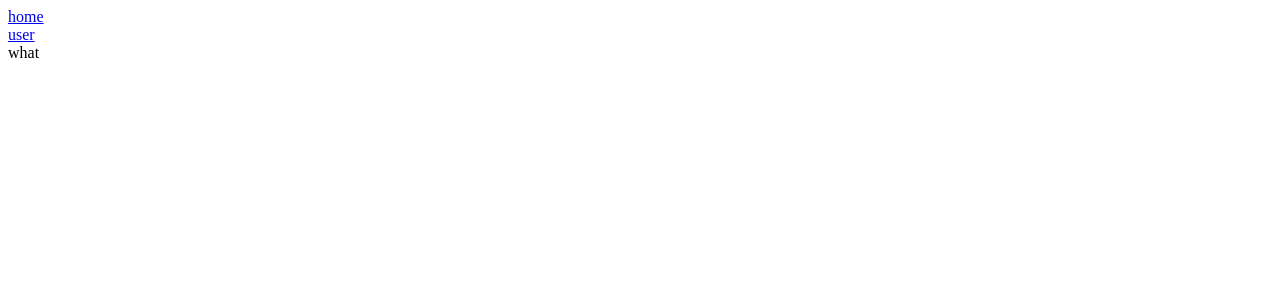
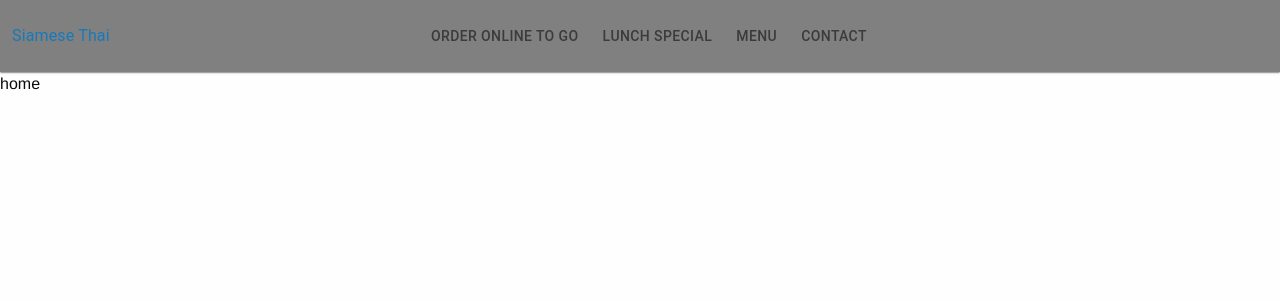
Before and after one commit to iambumblehead/siamese-thai, a React (Create React App) app: page / in a window 1280 px wide. Shown: the top 300 px of the page. Built offline with nearby package versions, Linux system fonts and the light colour scheme.

Commit message:
add first component, a nav

```diff
--- a/src/Thai.tsx
+++ b/src/Thai.tsx
@@ -2,17 +2,34 @@ import React from 'react';
 import { Route, Switch } from 'react-router-dom';
 
 import ThaiNavPrimary from './ThaiNavPrimary';
+
+import {
+  enumRouteHome,
+  enumRouteContact,
+  enumRouteLunch,
+  enumRouteMenu,
+  enumRouteOrder
+} from './enums';
 
 const Thai: React.FC = () => {
   return (
     <div>
       <ThaiNavPrimary />
       <Switch>
-        <Route path="/user">
-          <div>user</div>
+        <Route path={enumRouteHome} exact>
+          <div>home</div>
         </Route>
-        <Route path="/" exact>
-          <div>what</div>
+        <Route path={enumRouteContact}>
+          <div>contact</div>
+        </Route>
+        <Route path={enumRouteLunch}>
+          <div>lunch</div>
+        </Route>
+        <Route path={enumRouteMenu}>
+          <div>menu</div>
+        </Route>
+        <Route path={enumRouteOrder}>
+          <div>order</div>
         </Route>
       </Switch>
     </div>
--- /dev/null
+++ b/src/ThaiLinkLogo.tsx
@@ -0,0 +1,22 @@
+import React from 'react';
+import { Link } from 'react-router-dom';
+import { makeStyles } from '@material-ui/core/styles';
+import { Typography } from '@material-ui/core';
+
+const useStyles = makeStyles(() => ({
+  logo: {
+    whiteSpace: 'nowrap'
+  }
+}));
+
+const ThaiNavPrimary: React.FC = () => {
+  const classes = useStyles();
+
+  return (
+    <Link to="/">
+      <Typography className={classes.logo}>Siamese Thai</Typography>
+    </Link>
+  );
+};
+
+export default ThaiNavPrimary;
--- a/src/ThaiNavPrimary.tsx
+++ b/src/ThaiNavPrimary.tsx
@@ -1,19 +1,65 @@
-import React from 'react';
-import { Link } from 'react-router-dom';
-import { useTranslation } from 'react-i18next';
+import React, { useEffect } from 'react';
+import { useLocation } from 'react-router-dom';
+import { makeStyles } from '@material-ui/core/styles';
+import { Paper, Box, IconButton } from '@material-ui/core';
+import { Menu } from '@material-ui/icons';
+
+import ThaiNavPrimaryDrawer from './ThaiNavPrimaryDrawer';
+import ThaiNavPrimaryMenu from './ThaiNavPrimaryMenu';
+import ThaiLinkLogo from './ThaiLinkLogo';
+
+const useStyles = makeStyles((theme) => ({
+  menu: {
+    flexGrow: 1,
+    textAlign: 'center',
+    color: theme.palette.text.secondary
+  },
+  menuBox: {
+    flex: 1,
+    display: 'flex',
+    backgroundColor: 'grey',
+    alignItems: 'center',
+    padding: '12px'
+  },
+  menuBoxBurger: {
+    flexGrow: 1,
+    textAlign: 'right',
+    '@media (min-width:640px)': {
+      display: 'none'
+    }
+  }
+}));
 
 const ThaiNavPrimary: React.FC = () => {
-  const { t } = useTranslation();
+  const classes = useStyles();
+  const location = useLocation();
+  const [drawerIsOpen, drawerIsOpenSet] = React.useState(false);
+
+  useEffect(() => {
+    if (drawerIsOpen) {
+      drawerIsOpenSet(false);
+    }
+  }, [location.pathname]);
 
   return (
-    <nav>
-      <div>
-        <Link to="/">{t('home')}</Link>
-      </div>
-      <div>
-        <Link to="/user/:id">{t('user')}</Link>
-      </div>
-    </nav>
+    <Paper square className={classes.menu}>
+      <Box className={classes.menuBox}>
+        <ThaiLinkLogo />
+        <ThaiNavPrimaryMenu type="menuBoxTabs" />
+        <Box className={classes.menuBoxBurger}>
+          <IconButton onClick={() => drawerIsOpenSet(!drawerIsOpen)}>
+            <Menu />
+          </IconButton>
+        </Box>
+      </Box>
+      <ThaiNavPrimaryDrawer
+        isOpen={drawerIsOpen}
+        onOpen={() => drawerIsOpenSet(true)}
+        onClose={() => drawerIsOpenSet(false)}
+      >
+        <ThaiNavPrimaryMenu type="drawerTabs" />
+      </ThaiNavPrimaryDrawer>
+    </Paper>
   );
 };
 
--- /dev/null
+++ b/src/ThaiNavPrimaryDrawer.tsx
@@ -0,0 +1,56 @@
+import React from 'react';
+import { makeStyles } from '@material-ui/core/styles';
+import { IconButton, Hidden, Drawer, Box } from '@material-ui/core';
+import ThaiLinkLogo from './ThaiLinkLogo';
+
+const useStyles = makeStyles(() => ({
+  drawerHead: {
+    padding: '12px',
+    textAlign: 'center'
+  },
+  drawerHeadButton: {
+    padding: '12px'
+  }
+}));
+
+export interface ThaiNavPrimaryDrawerProps {
+  children?: React.ReactChild | React.ReactChild[];
+  isOpen: boolean;
+  onClose: () => void;
+  onOpen: () => void;
+}
+
+const ThaiNavPrimaryDrawer: React.FC<ThaiNavPrimaryDrawerProps> = ({
+  isOpen,
+  onClose,
+  children
+}) => {
+  const classes = useStyles();
+
+  // can be swapped with js to avoid SEO duplication of links.
+  return (
+    <Hidden smUp implementation="css">
+      <Drawer
+        variant="temporary"
+        anchor="right"
+        open={isOpen}
+        onClose={() => onClose()}
+        ModalProps={{
+          keepMounted: true // Better open performance on mobile.
+        }}
+      >
+        <Box className={classes.drawerHead}>
+          <IconButton
+            className={classes.drawerHeadButton}
+            onClick={() => onClose()}
+          >
+            <ThaiLinkLogo />
+          </IconButton>
+          {children}
+        </Box>
+      </Drawer>
+    </Hidden>
+  );
+};
+
+export default ThaiNavPrimaryDrawer;
--- /dev/null
+++ b/src/ThaiNavPrimaryMenu.tsx
@@ -0,0 +1,109 @@
+import React from 'react';
+import { Link, useLocation } from 'react-router-dom';
+import { useTranslation } from 'react-i18next';
+import { makeStyles } from '@material-ui/core/styles';
+import { Tab, Tabs } from '@material-ui/core';
+import {
+  enumRouteContact,
+  enumRouteLunch,
+  enumRouteMenu,
+  enumRouteOrder
+} from './enums';
+
+const useStyles = makeStyles(() => ({
+  menuBoxTabs: {
+    // justifyContent: 'flex-end',
+    flexGrow: 1,
+    '@media (min-width:800px)': {
+      marginRight: '80px'
+    },
+    '@media (max-width:799px)': {
+      '& > div > div': {
+        justifyContent: 'flex-end'
+      }
+    },
+    // [theme.breakpoints.down('sm')]: {
+    '@media (max-width:639px)': {
+      display: 'none'
+    }
+  },
+  menuBoxTabsItem: {
+    minWidth: '0px'
+  },
+  drawerTabs: {},
+  drawerTabsItem: {
+    display: ''
+  }
+}));
+
+const ThaiNavPrimaryMenuRoutes = [
+  enumRouteContact,
+  enumRouteLunch,
+  enumRouteMenu,
+  enumRouteOrder
+];
+
+const selectedTabRe = new RegExp(`^(${ThaiNavPrimaryMenuRoutes.join('|')})$`);
+
+export interface ThaiNavPrimaryMenuProps {
+  type?: 'menuBoxTabs' | 'drawerTabs';
+}
+
+const ThaiNavPrimaryMenu: React.FC<ThaiNavPrimaryMenuProps> = ({
+  type = 'menuBoxTabs'
+}) => {
+  const classes = useStyles();
+  const location = useLocation();
+  const { t } = useTranslation();
+
+  const classTabs = classes[type];
+  const classTabsItems = classes[`${type}Item` as const];
+  const orientation = type === 'menuBoxTabs' ? 'horizontal' : 'vertical';
+
+  const tabValue = selectedTabRe.test(location.pathname)
+    ? location.pathname
+    : false;
+
+  return (
+    <Tabs
+      className={classTabs}
+      value={tabValue}
+      variant="standard"
+      indicatorColor="secondary"
+      textColor="secondary"
+      orientation={orientation}
+      centered
+    >
+      <Tab
+        className={classTabsItems}
+        label={t('order online to go')}
+        component={Link}
+        value={enumRouteOrder}
+        to={enumRouteOrder}
+      />
+      <Tab
+        className={classTabsItems}
+        label={t('lunch special')}
+        component={Link}
+        value={enumRouteLunch}
+        to={enumRouteLunch}
+      />
+      <Tab
+        className={classTabsItems}
+        label={t('menu')}
+        component={Link}
+        value={enumRouteMenu}
+        to={enumRouteMenu}
+      />
+      <Tab
+        className={classTabsItems}
+        label={t('contact')}
+        component={Link}
+        value={enumRouteContact}
+        to={enumRouteContact}
+      />
+    </Tabs>
+  );
+};
+
+export default ThaiNavPrimaryMenu;
--- /dev/null
+++ b/src/enums.js
@@ -0,0 +1,25 @@
+const toObject = (list) =>
+  Object.freeze(list.reduce((p, val) => Object.assign(p, { [val]: val }), {}));
+
+const enumRouteHome = '/';
+const enumRouteOrder = '/order';
+const enumRouteLunch = '/lunch-special';
+const enumRouteMenu = '/menu';
+const enumRouteContact = '/contact';
+
+const enumRoutes = toObject([
+  enumRouteHome,
+  enumRouteOrder,
+  enumRouteLunch,
+  enumRouteMenu,
+  enumRouteContact
+]);
+
+export {
+  enumRouteHome,
+  enumRouteOrder,
+  enumRouteLunch,
+  enumRouteMenu,
+  enumRouteContact,
+  enumRoutes
+};
--- a/src/index.tsx
+++ b/src/index.tsx
@@ -1,6 +1,7 @@
 import React, { StrictMode } from 'react';
 import ReactDOM from 'react-dom';
 import { BrowserRouter } from 'react-router-dom';
+import 'foundation-sites/dist/css/foundation.min.css';
 import Thai from './Thai';
 import './i18n';
 
--- a/tsconfig.json
+++ b/tsconfig.json
@@ -18,7 +18,7 @@
     "resolveJsonModule": true,
     "isolatedModules": true,
     "noEmit": true,
-    "jsx": "react"
+    "jsx": "react-jsx"
   },
   "exclude": [
     "node_modules",
```
Also changed, not shown: package.json (+17 -12 lines), src/useWindowSize.ts (added, +26 -0 lines), 2 other files (tests, documents, lock files or other folders).
